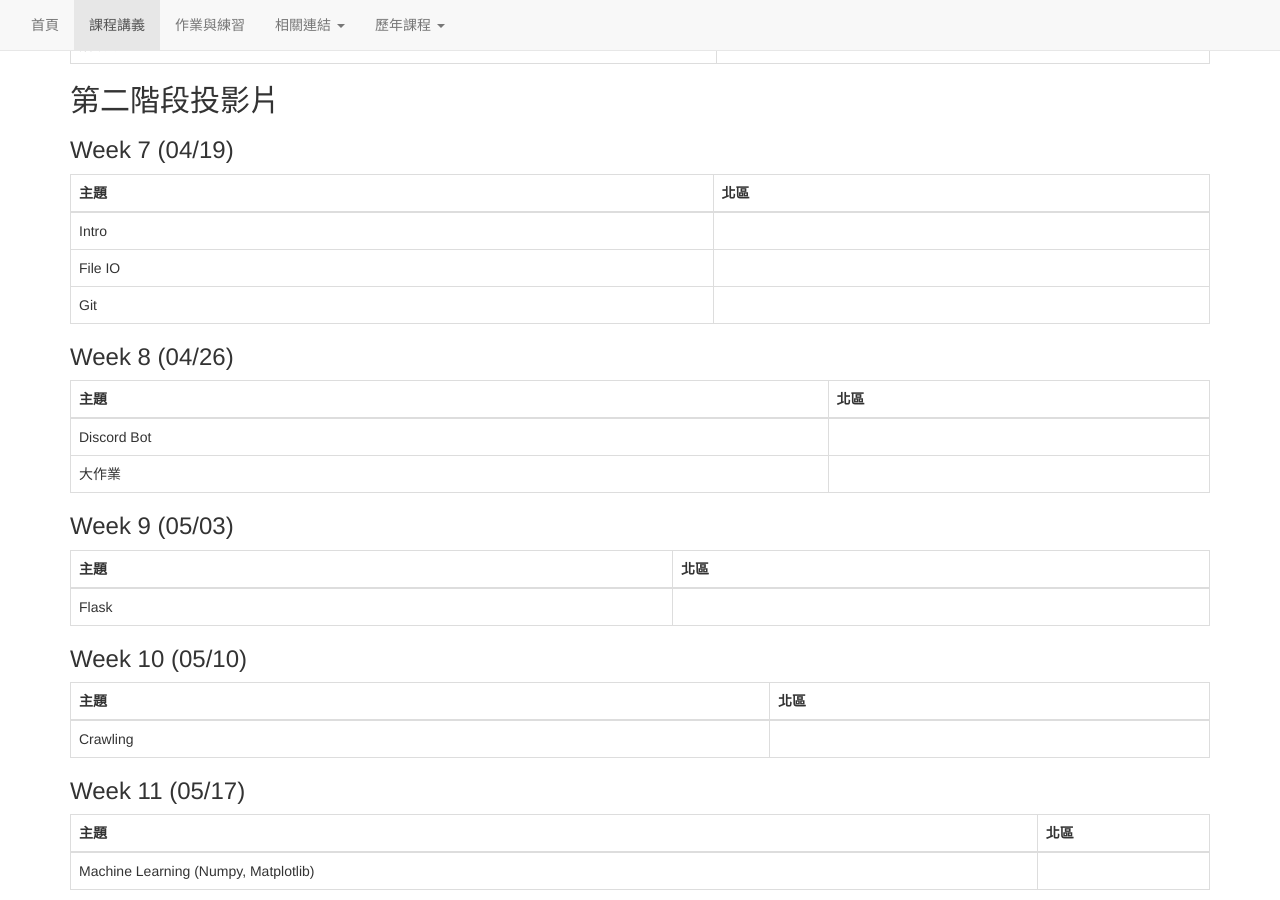
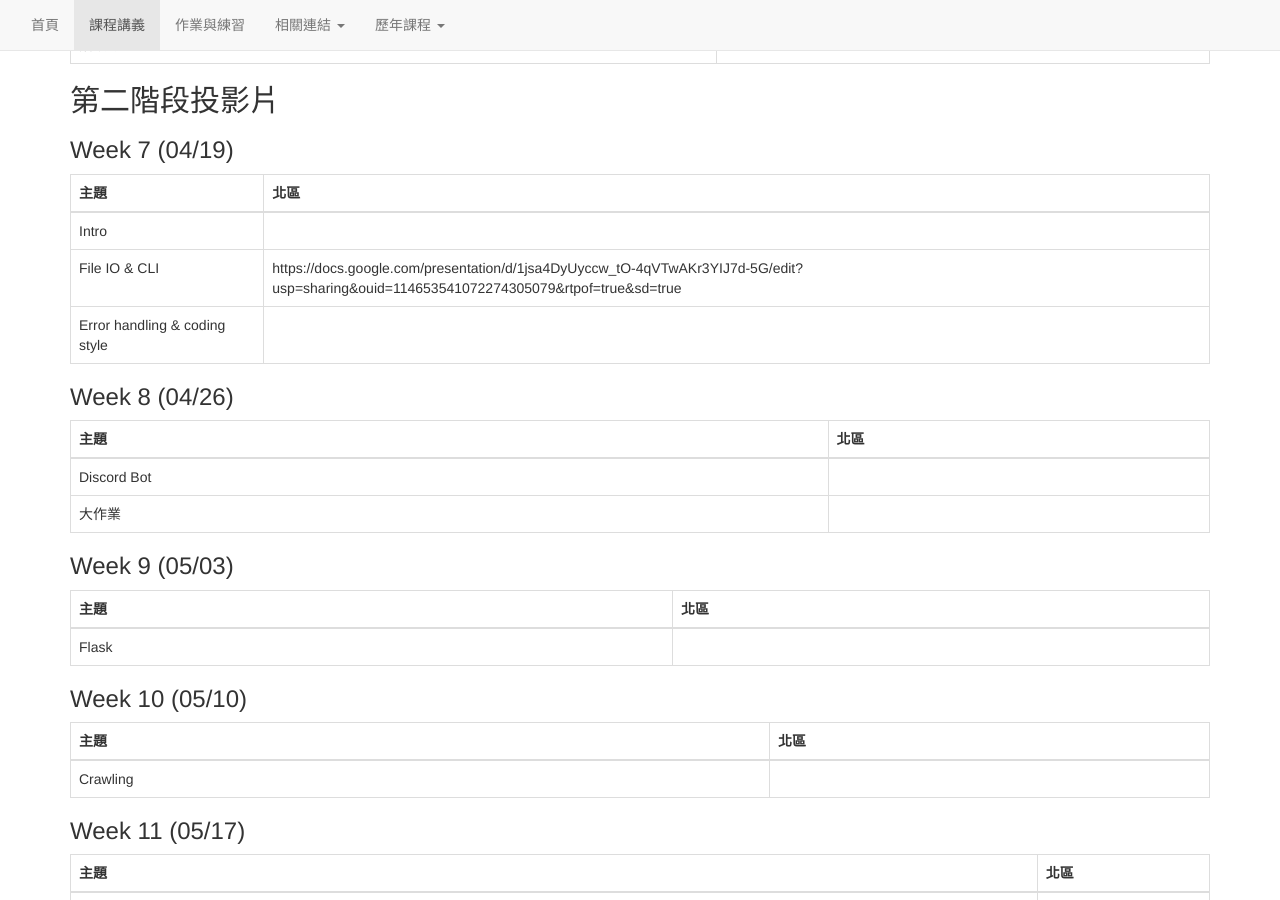
Before and after one commit to tw-csie-sprout/py2026, a Jekyll site: the page built from slides.md, in a window 1280 px wide and 900 px high, scrolled down 1299 px. Built offline with Jekyll 4.4.1, drawn with Linux system fonts in a browser that asks for light colours.

Commit message:
Update topics in slides.md for Week 8

```diff
--- a/slides.md
+++ b/slides.md
@@ -72,8 +72,8 @@ title: "課程講義"
 | 主題 | 北區 |
 | --- | --- |
 | Intro|  |
-| File IO |  |
-| Git |  |
+| File IO & CLI | https://docs.google.com/presentation/d/1jsa4DyUyccw_tO-4qVTwAKr3YIJ7d-5G/edit?usp=sharing&ouid=114653541072274305079&rtpof=true&sd=true |
+| Error handling & coding style |  |
 
 ### Week 8 (04/26)
 
```
